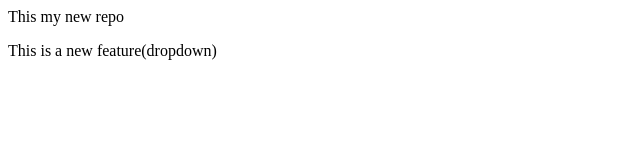
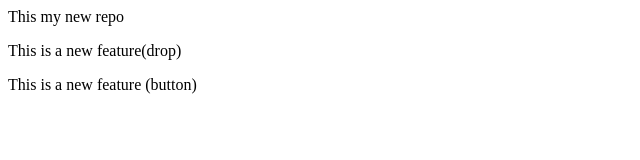
Before and after one commit to mai-umama/Localrepo, a plain HTML site: page index.html in a window 1280 px wide. Shown: the whole page, without its empty margins (0-640 px from the left). Drawn offline with Linux system fonts and the light colour scheme.

Commit message:
add bugs

```diff
--- a/index.html
+++ b/index.html
@@ -1,2 +1,3 @@
 <p>This my new repo</p>
-<p>This is a new feature(dropdown)</p>
+<p>This is a new feature(drop)</p>
+<p>This is a new feature (button)</p>
```
